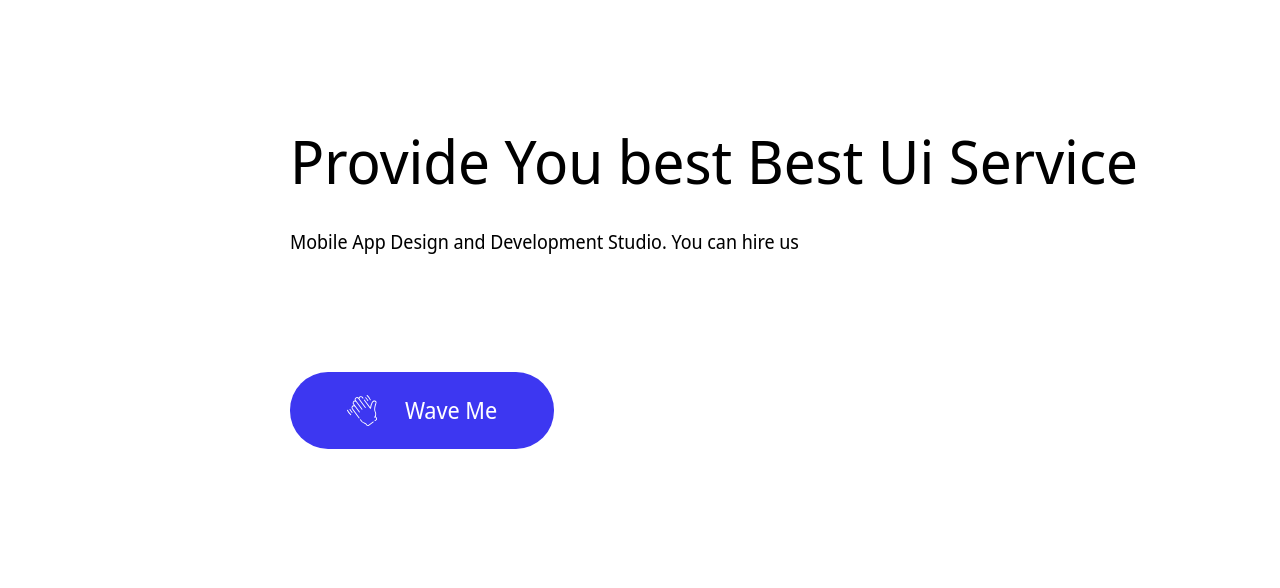
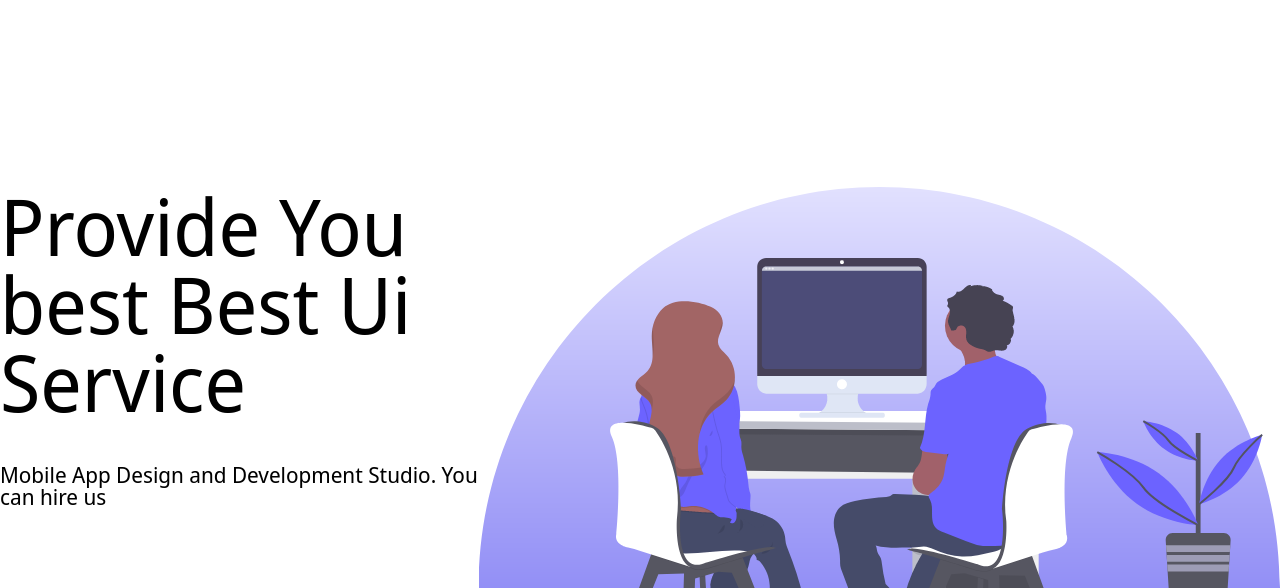
Before and after one commit to Abrama95/L.abramishvili7, a plain HTML site: page index.html in a window 1280 px wide. Shown: the part 169-757 px from the top of the page. Drawn offline with Linux system fonts and the light colour scheme.

Commit message:
add section 1

```diff
--- a/css/style.css
+++ b/css/style.css
@@ -1,14 +1,14 @@
 body{
     font-family: 'Noto Sans Display', sans-serif;
 }
-header{
+                /* header */
+.wraper-flex{
     width: 100%;
     display: flex;
     align-items: center;
-    position: fixed;
     justify-content: space-around;
     margin-top: 100px;
-    }
+            }
 .ul{
     display: flex;
 }
@@ -17,42 +17,34 @@ header{
 }
 
 /* section 1 */
-section{
-    padding-top: 300px;
-
+.section-flex-box{
+    display: flex;
+    justify-content: space-around;
+    margin-top: 200px;
 }
 
+.left-block{
+    width: 600px;
+}
 .provide{
-    font-size: 60px;
-    margin-left:290px ;
-    display: flex;
-    justify-content: flex-start;
-    align-items: center;
+    font-size: 78px;
 }
-.text1{
-     font-size: 19px;
+.mobileapp{
+    font-size: 22px;
     margin-top: 42px;
-    margin-left: 290px;
-    display: flex;
-    justify-content: flex-start;
-    align-items: center;
-    }
-   .wavehand{
+}
+.wave-hand{
     width: 264px;
     height: 77px;
     background-color: #3D37F1;
     border-radius: 38px;
-    margin-top: 120px;
-    margin-left: 290px;
     display: flex;
     justify-content: center;
     align-items: center;
-    font-size: 23px;
-    color: white;
+    margin-top: 84px;
 }
-
- .handbox{
-   margin-right: 28px;
+.waveme{
+    margin-right: 25px;
 }
 
 
--- a/index.html
+++ b/index.html
@@ -10,7 +10,7 @@
     <link href="https://fonts.googleapis.com/css2?family=Noto+Sans+Display&display=swap" rel="stylesheet">
 </head>
 <body>
-    <header>
+    <header class="wraper-flex">
         <a href="index.html">
             <img src="images/logo.svg" alt="logoimage">
             </a>
@@ -25,16 +25,24 @@
         </nav>
     </header>
     <section>
-        <div">
-            <div>
-                <h1 class="provide">Provide You best Best Ui Service</h1>
-                <p class="text1">Mobile App Design and Development Studio. You can hire us</p>
-                <div class="wavehand">
-                    <img class="handbox" src="images/waving-hand.svg" alt="wavinghandimage">
-                    Wave Me
-                </div>
+       <div class="section-flex-box">
+           <div class="left-block">
+               <h3 class="provide">Provide You best
+                Best Ui Service</h3>
+               <p class="mobileapp">Mobile App Design and Development Studio. You can hire us</p>
+               <div class="wave-hand">
+                   <img class="waveme" src="images/waving-hand.svg" alt="wavinghandsvg">
+                   <p>Wave Me</p>
 
-        </div>
+               </div>
+
+           </div>
+           <div class="right-block">
+               <img src="images/undraw_pair_programming_njlp.png" alt="">
+
+           </div>
+
+       </div>
          </section>
     <section>
         <div class="container">
@@ -44,7 +52,7 @@
                 <p class="ourcommitment">Our commitment to quality ensures that your applications get the best UI design possible. UI/UX design is more than just pixels and animations,but the entire application experience.</p>
             </div>
 
-
+                                    <!-- line 1 -->
             <div class="line1">
                 <div class="box red">
                     <img src="images/001-data.svg" alt="dataimage">
```
Also changed, not shown: images/undraw_pair_programming_njlp.jpg (deleted), images/undraw_pair_programming_njlp.png (added).
